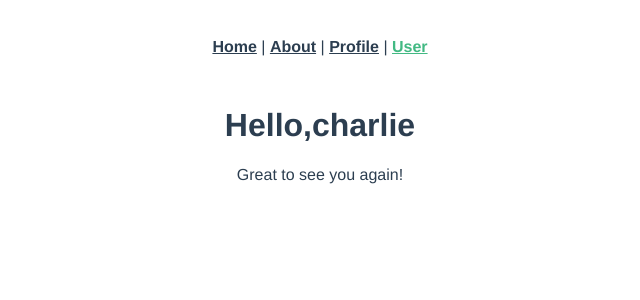
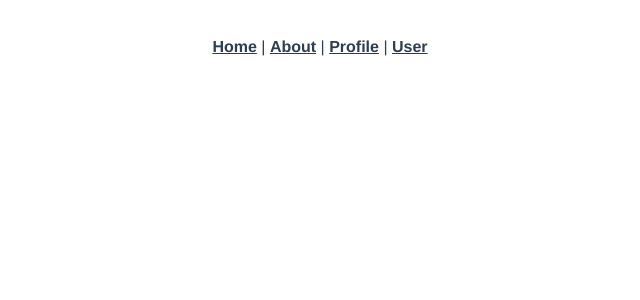
Before and after one commit to CXY0501/A-Books-Shopping-Cart, a Vue app in the folder testcli3/: page /user/charlie in a window 1280 px wide. Shown: the top 300 px of the page, without its empty margins (320-960 px from the left). Built offline with nearby package versions, Linux system fonts and the light colour scheme.

Commit message:
20210413-1

```diff
--- a/testcli3/src/App.vue
+++ b/testcli3/src/App.vue
@@ -4,7 +4,7 @@
       <router-link to="/home">Home</router-link> |
       <router-link to="/about">About</router-link> |
       <router-link to="/profile">Profile</router-link> |
-      <router-link :to="'/user/'+userid">User</router-link>
+      <router-link :to="{path:'/user',query:player}">User</router-link>
     </div>
     <router-view/>
   </div>
@@ -15,7 +15,12 @@ export default{
   name:'app',
   data(){
     return{
-      userid:'charlie'
+      userid:'charlie',
+      player:{
+        name: 'Curry',
+        height: 198,
+        weight: 100
+      }
     }
   }
 }
--- a/testcli3/src/router/index.js
+++ b/testcli3/src/router/index.js
@@ -36,7 +36,7 @@ const routes = [
     component: Profile
   },
   {
-    path: '/user/:userid',
+    path: '/user',
     name: 'User',
     component: User
   }
--- a/testcli3/src/views/user.vue
+++ b/testcli3/src/views/user.vue
@@ -1,6 +1,6 @@
 <template>
   <div class="user">
-    <h1>Hello,{{$route.params.userid}}</h1>
+    <h1>Hello,{{$route.query.name}}</h1>
     <p>Great to see you again!</p>
   </div>
 </template>
```
